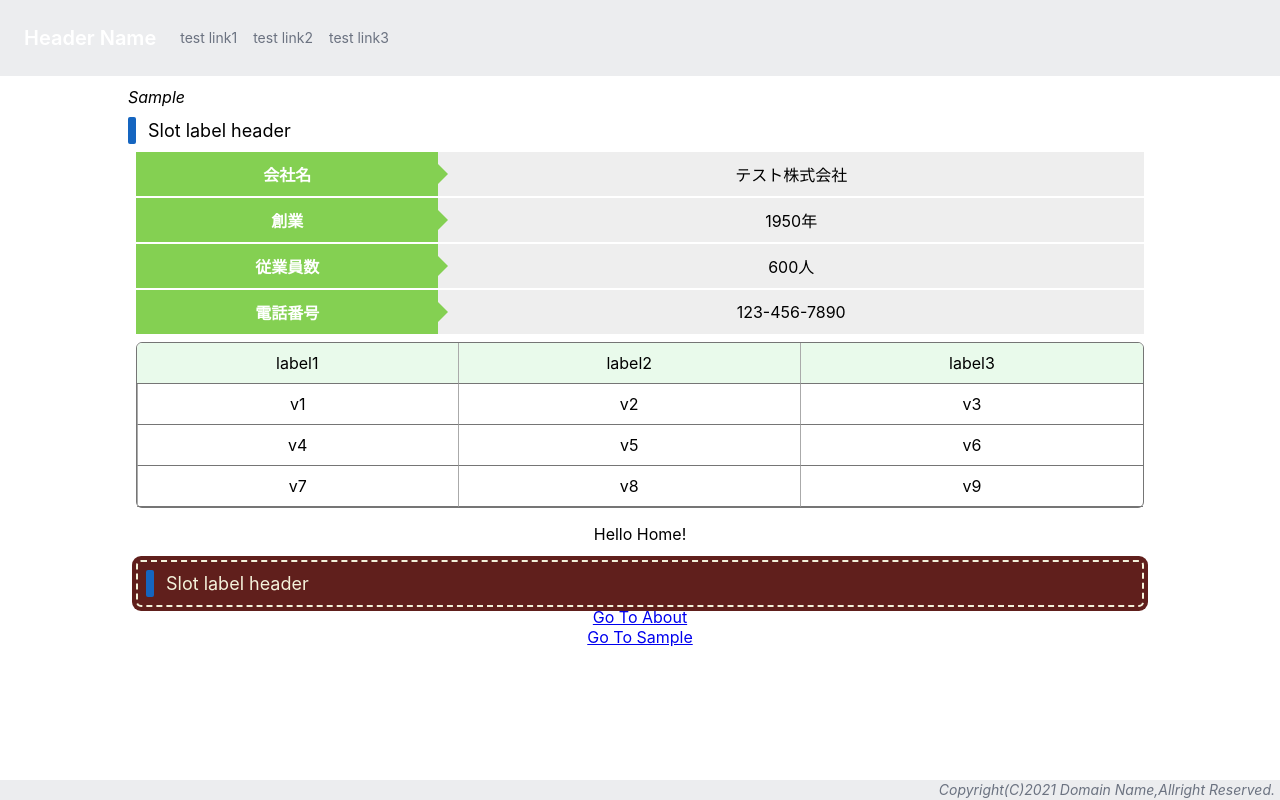
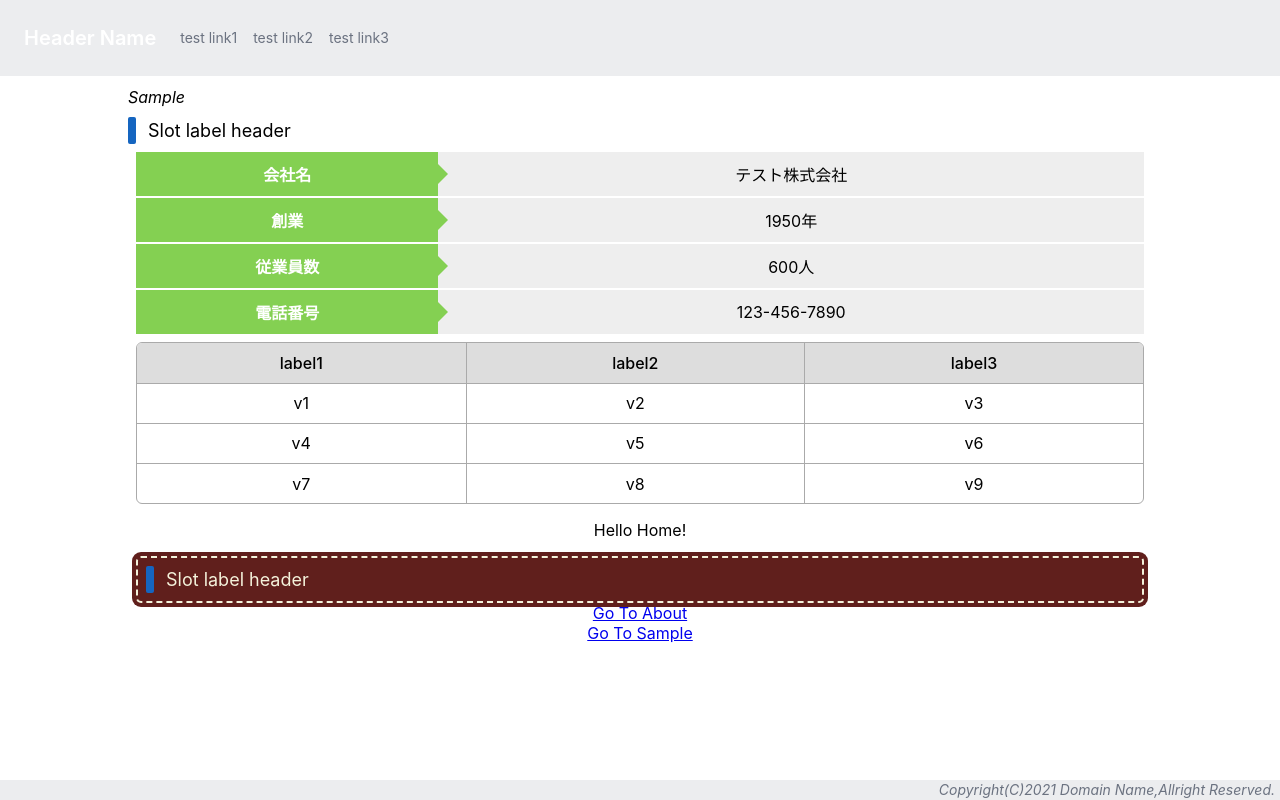
Before and after one commit to FumihiroMaejima/amplify-test, a React (Vite) app: page /sample in a window 1280 px wide. Built offline with nearby package versions, Linux system fonts and the light colour scheme.

Commit message:
modify simple css design.

```diff
--- a/src/assets/scss/components/parts/PartsSimpleTable.scss
+++ b/src/assets/scss/components/parts/PartsSimpleTable.scss
@@ -8,10 +8,11 @@ $parts-simple-table-default-contents-color: #eeeeee;
 $parts-simple-table-default-header-color: #e9faeb;
 
 // header-font-weight
-$parts-simple-table-default-header-font-weight: 400;
+$parts-simple-table-default-header-font-weight: 500;
 
 // border-color
-$parts-simple-table-default-border-color: #757575;
+// $parts-simple-table-default-border-color: #757575;
+$parts-simple-table-default-border-color: #aaaaaa;
 
 .parts-simple-table {
   &.parts-simple-table__table-element {
@@ -22,30 +23,34 @@ $parts-simple-table-default-border-color: #757575;
     border-spacing: 0;
     border: solid 1px $parts-simple-table-default-border-color;
     border-radius: 6px;
-	  -webkit-border-radius: 6px;
-	  -moz-border-radius: 6px;
 
-    th{
-      padding: 10px;
-      background: $parts-simple-table-default-header-color;
-      // border: solid 1px $parts-simple-table-default-border-color;
-      border-bottom: solid 1px $parts-simple-table-default-border-color;
+    thead th,
+    tbody th,
+    tbody td {
+      padding: .6em 3em;
+      border-bottom: 1px solid $parts-simple-table-default-border-color;
+    }
+    thead th {
+      background-color: #ddd;
       font-weight: $parts-simple-table-default-header-font-weight;
     }
-
-    td{
-      padding: 10px;
-      // border: solid 1px $parts-simple-table-default-border-color;
-      border-bottom: solid 1px $parts-simple-table-default-border-color;
-      /* &:not(last-child){
-        //border-bottom: none;
-        border-bottom: solid 1px $parts-simple-table-default-border-color;
-      } */
+    tbody th {
+      background-color: #eee;
+    }
+    tbody td {
+      &:not(:first-child) {
+        border-left: 1px solid $parts-simple-table-default-border-color;
+      }
+    }
+    tbody tr:last-child th,
+    tbody tr:last-child td {
+      border-bottom: none;
     }
 
-    thead th + th,
-    tbody td {
-      border-left: 1px solid #aaa;
+    thead tr:first-child th {
+      &:not(:first-child) {
+        border-left: 1px solid $parts-simple-table-default-border-color;
+      }
     }
 
     thead tr:first-child th:first-child {
```
